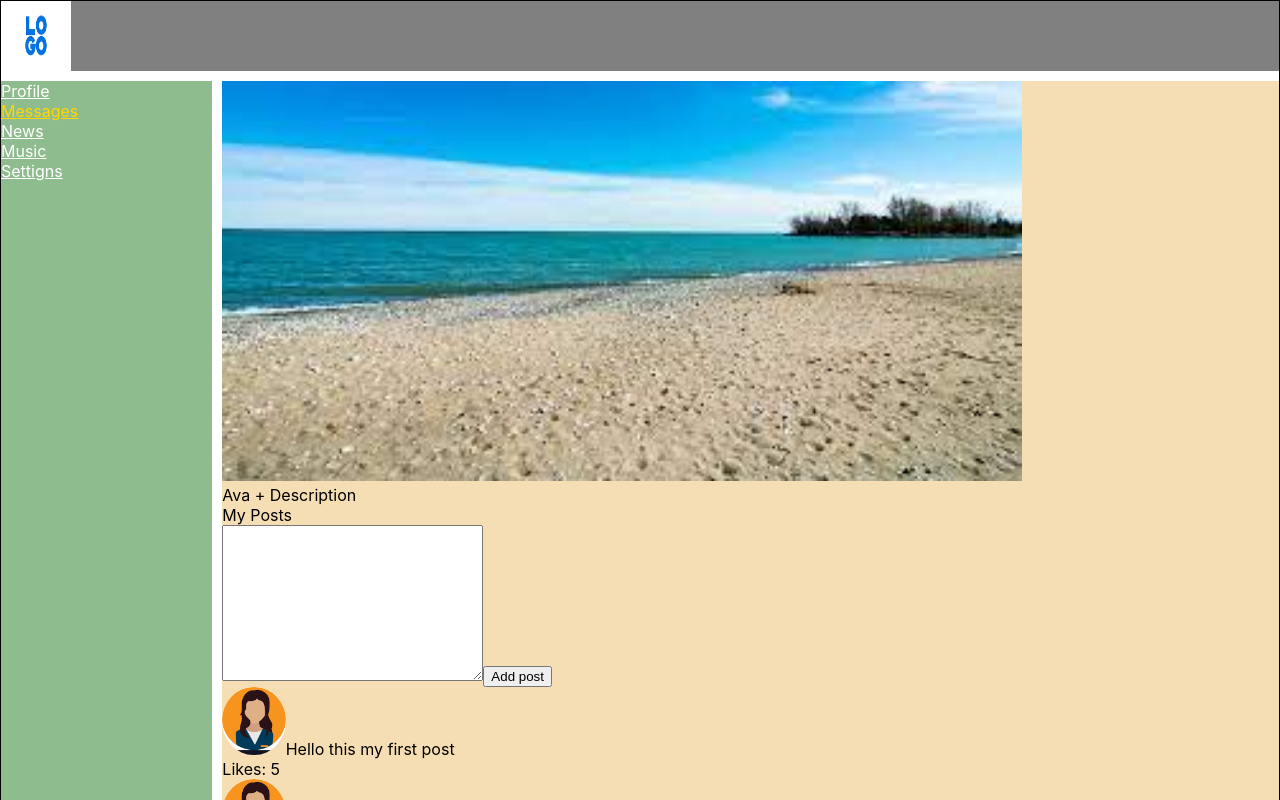
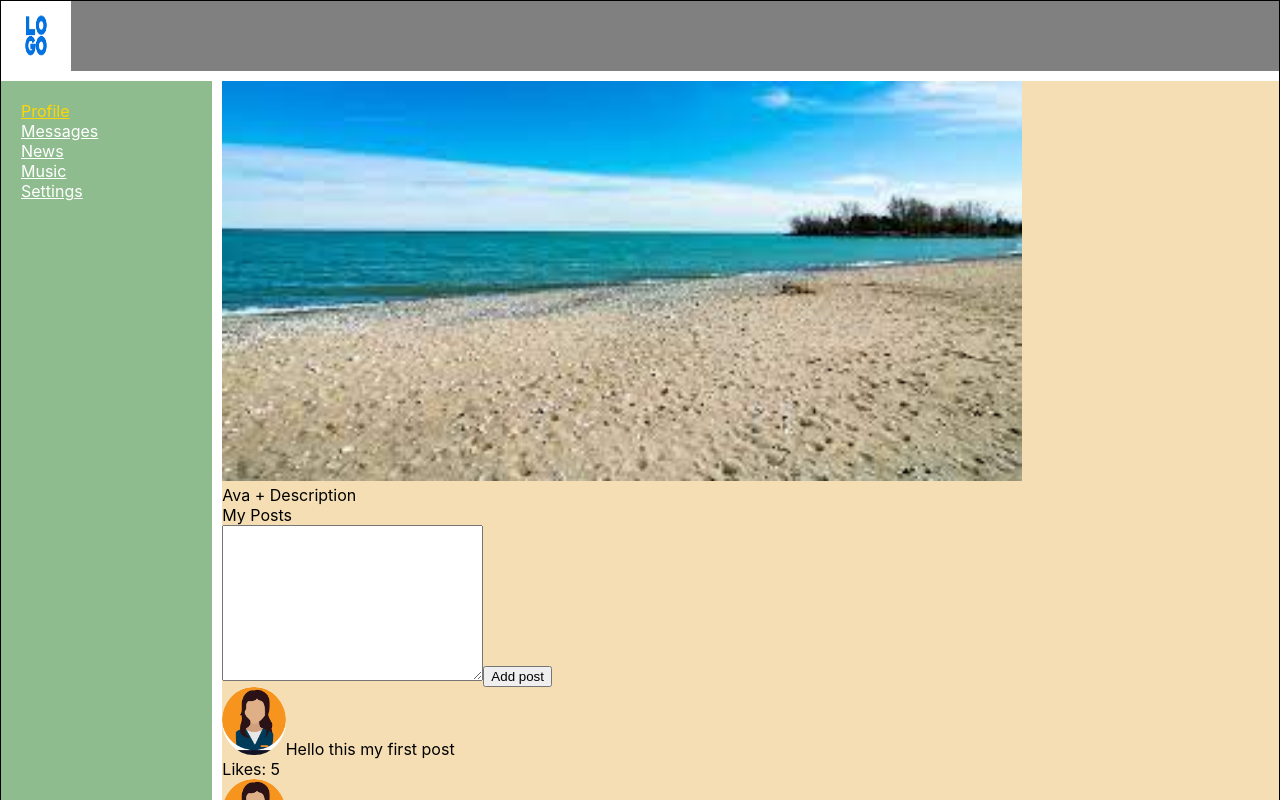
Before and after one commit to AlisherUrazbayev/social-network-typescript, a React (Create React App) app: page / in a window 1280 px wide. Shown: the top 800 px of the page. Built offline with nearby package versions, Linux system fonts and the light colour scheme.

Commit message:
Create new components and implement routing

```diff
--- a/package.json
+++ b/package.json
@@ -10,8 +10,10 @@
     "@types/node": "^16.7.13",
     "@types/react": "^18.0.0",
     "@types/react-dom": "^18.0.0",
+    "@types/react-router-dom": "^5.3.3",
     "react": "^18.1.0",
     "react-dom": "^18.1.0",
+    "react-router-dom": "^6.3.0",
     "react-scripts": "5.0.1",
     "typescript": "^4.4.2",
     "web-vitals": "^2.1.0"
--- a/src/App.css
+++ b/src/App.css
@@ -9,3 +9,8 @@
     border: 1px solid black;
     margin: 0 auto;
 }
+
+.app-main-content {
+    grid-area: main;
+    background-color: wheat;
+}
--- a/src/App.tsx
+++ b/src/App.tsx
@@ -3,16 +3,30 @@ import './App.css';
 import Header from "./components/Header/Header";
 import Navbar from "./components/Navbar/Navbar";
 import Profile from "./components/Profile/Profile";
-import MyPosts from "./components/MyPosts/MyPosts";
+import {BrowserRouter, Route, Routes} from "react-router-dom";
+import Dialogs from "./components/Dialogs/Dialogs";
+import Settings from "./components/Settings/Settings";
+import News from "./components/News/News";
+import Music from "./components/Music/Music";
 
 
 function App() {
     return (
-        <div className="app-wrapper">
-            <Header/>
-            <Navbar/>
-            <Profile/>
-        </div>
+        <BrowserRouter>
+            <div className="app-wrapper">
+                <Header/>
+                <Navbar/>
+                <div className={"app-main-content"}>
+                    <Routes>
+                        <Route path='/' element={<Profile/>}/>
+                        <Route path='/messages' element={<Dialogs/>}/>
+                        <Route path='/news' element={<News/>}/>
+                        <Route path='/music' element={<Music/>}/>
+                        <Route path='/settings' element={<Settings/>}/>
+                    </Routes>
+                </div>
+            </div>
+        </BrowserRouter>
     );
 }
 
--- /dev/null
+++ b/src/components/Dialogs/Dialogs.tsx
@@ -0,0 +1,12 @@
+import React from 'react';
+
+
+function Dialogs() {
+    return (
+        <div>
+            <h1>Dialogs</h1>
+        </div>
+    );
+}
+
+export default Dialogs;
--- /dev/null
+++ b/src/components/Music/Music.tsx
@@ -0,0 +1,11 @@
+import React from 'react';
+
+function Music() {
+    return (
+        <div>
+            Music Page is under development.
+        </div>
+    );
+}
+
+export default Music;
--- a/src/components/Navbar/Navbar.module.css
+++ b/src/components/Navbar/Navbar.module.css
@@ -1,6 +1,7 @@
 .nav {
     grid-area: nav;
     background-color: darkseagreen;
+    padding: 20px;
 }
 
 .item a {
--- a/src/components/Navbar/Navbar.tsx
+++ b/src/components/Navbar/Navbar.tsx
@@ -1,23 +1,40 @@
 import React from "react";
 import styles from "./Navbar.module.css";
+import {NavLink} from "react-router-dom";
+
+const isActiveFunc = (obj: { isActive: boolean }) => {
+    return {
+        color: obj.isActive ? "gold" : "white"
+    }
+}
 
 const Navbar = () => {
     return (
         <div className={styles.nav}>
-            <div className={styles.item}>
-                <a href="#">Profile</a>
+            <div>
+                <NavLink to={"/"}
+                         style={isActiveFunc}>Profile
+                </NavLink>
             </div>
-            <div className={`${styles.item} ${styles.active}`}>
-                <a href="#">Messages</a>
+            <div>
+                <NavLink to={"/messages"}
+                         style={isActiveFunc}>Messages
+                </NavLink>
             </div>
-            <div className={styles.item}>
-                <a href="#">News</a>
+            <div>
+                <NavLink to={"/news"}
+                         style={isActiveFunc}>News
+                </NavLink>
             </div>
-            <div className={styles.item}>
-                <a href="#">Music</a>
+            <div>
+                <NavLink to={"/music"}
+                         style={isActiveFunc}>Music
+                </NavLink>
             </div>
-            <div className={styles.item}>
-                <a href="#">Settigns</a>
+            <div>
+                <NavLink to={"/settings"}
+                         style={isActiveFunc}>Settings
+                </NavLink>
             </div>
         </div>
     );
--- /dev/null
+++ b/src/components/News/News.tsx
@@ -0,0 +1,11 @@
+import React from 'react';
+
+function News() {
+    return (
+        <div>
+            News Page is under development.
+        </div>
+    );
+}
+
+export default News;
--- a/src/components/Profile/Profile.module.css
+++ b/src/components/Profile/Profile.module.css
@@ -1,7 +1,4 @@
-.mainContent {
-    grid-area: main;
-    background-color: wheat;
-}
+
 .imageContainer img {
     height: 400px;
     width: 800px;
--- /dev/null
+++ b/src/components/Settings/Settings.tsx
@@ -0,0 +1,11 @@
+import React from 'react';
+
+function Settings() {
+    return (
+        <div>
+            Settings Page is under development.
+        </div>
+    );
+}
+
+export default Settings;
```
Also changed, not shown: src/components/Profile/Profile.tsx (+1 -1 lines), src/components/Dialogs/Dialogs.module.css (added), 1 other file (tests, documents, lock files or other folders).
